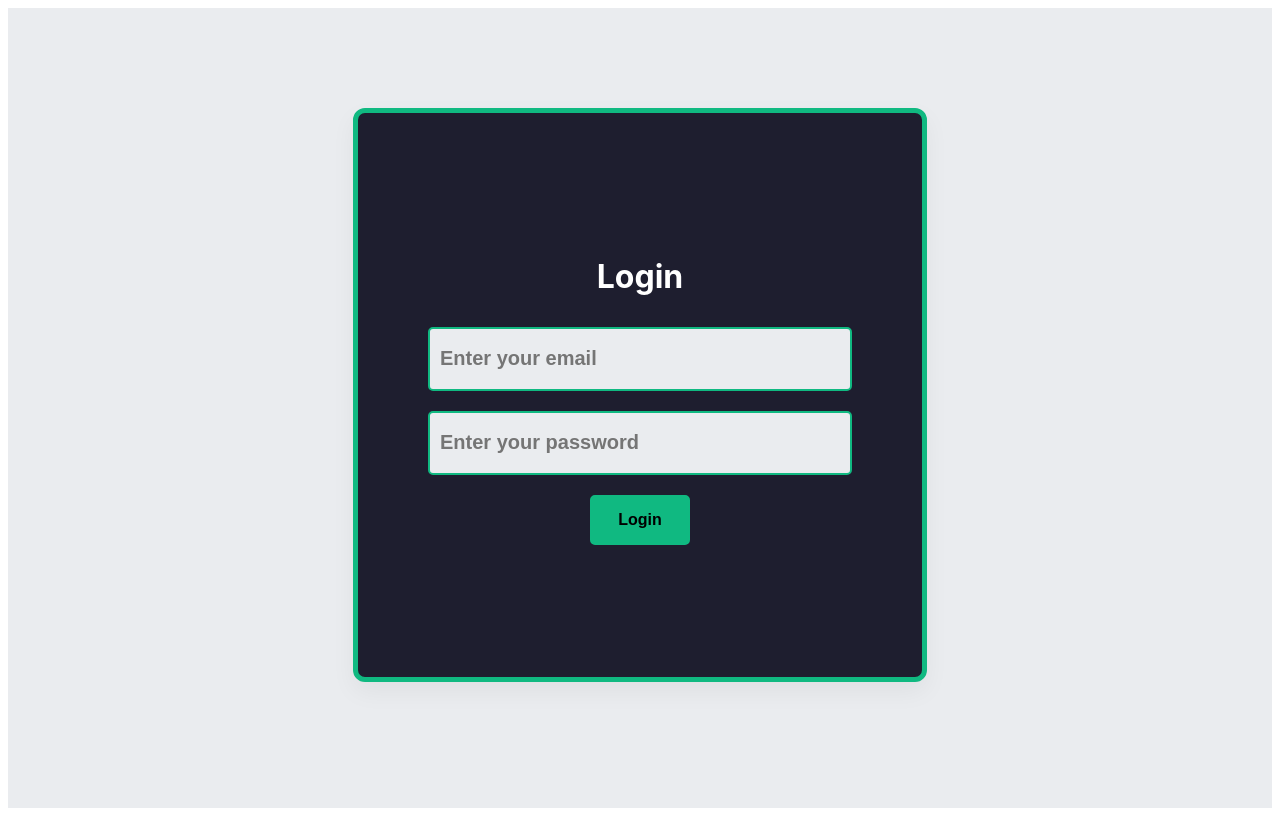
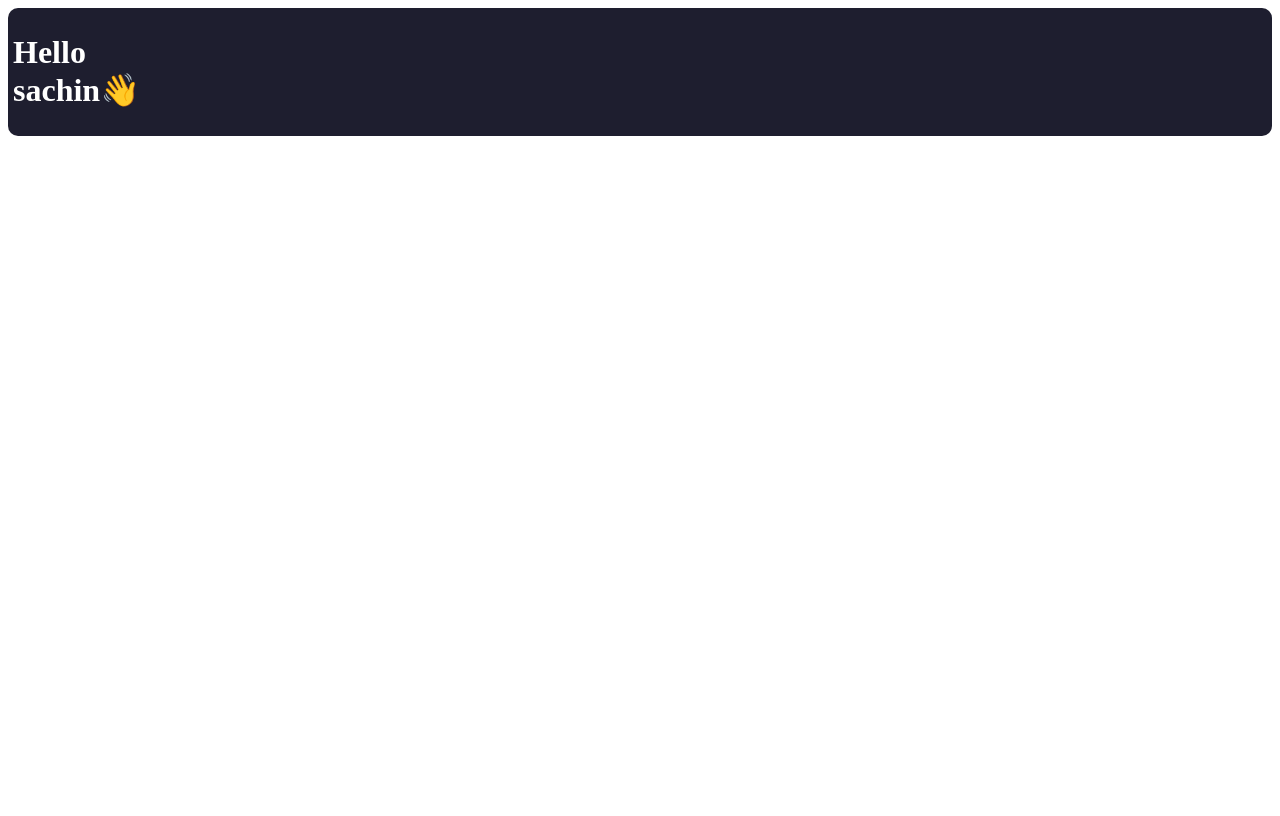
Before and after one commit to silent-knight19/Employee-management-system, a React (Vite) app: page / in a window 1280 px wide. Built offline with nearby package versions, Linux system fonts and the light colour scheme.

Commit message:
work in progress

```diff
--- a/src/App.jsx
+++ b/src/App.jsx
@@ -1,9 +1,11 @@
 import React from 'react'
 import Login from './components/auth/login'
+import Header from './components/other/Header'
 const App = () => {
   return (
   <>
-  <Login/>
+  <Header/>
+  {/* <Login/> */}
   </>
   )
 }
--- a/src/components/auth/login.jsx
+++ b/src/components/auth/login.jsx
@@ -16,7 +16,7 @@ const Login = () => {
         style={{
           backgroundColor: "#EAECEF",
           height: "100vh",
-          width: "100%",
+          width: "100vw",
           display: "flex",
           justifyContent: "center",
           alignItems: "center",
--- /dev/null
+++ b/src/components/other/Header.jsx
@@ -0,0 +1,23 @@
+import React from "react";
+
+const Header = () => {
+  return (
+    <div
+      style={{
+        display: "flex",
+
+        backgroundColor: "#1E1E2F",
+        color: "white",
+        padding: "5px",
+        borderRadius: "10px",
+        flexDirection: "column",
+      }}
+    >
+      <h1>Hello <br />sachin👋</h1>
+
+
+    </div>
+  );
+};
+
+export default Header;
```
